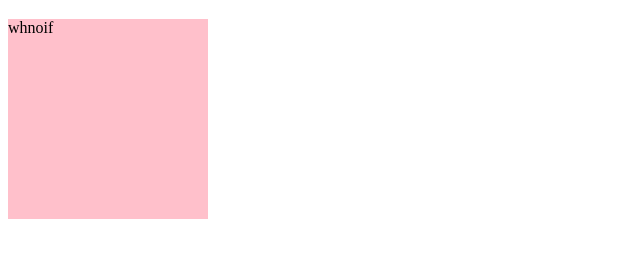
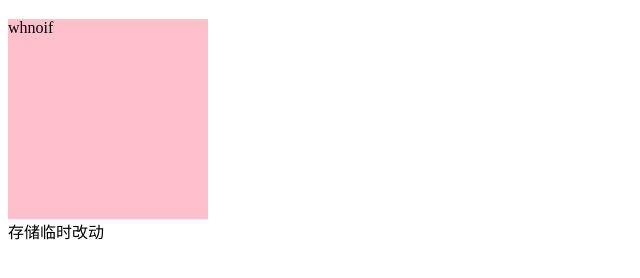
Before and after one commit to whnoif/git-demo, a plain HTML site: page index.html in a window 1280 px wide. Shown: the part 70-348 px from the top of the page, without its empty margins (0-640 px from the left). Drawn offline with Linux system fonts and the light colour scheme.

Commit message:
第二次提交

```diff
--- a/index.html
+++ b/index.html
@@ -21,6 +21,7 @@
     <div>
         whnoif
     </div>
+    存储临时改动
 </body>
 
 </html>
```
